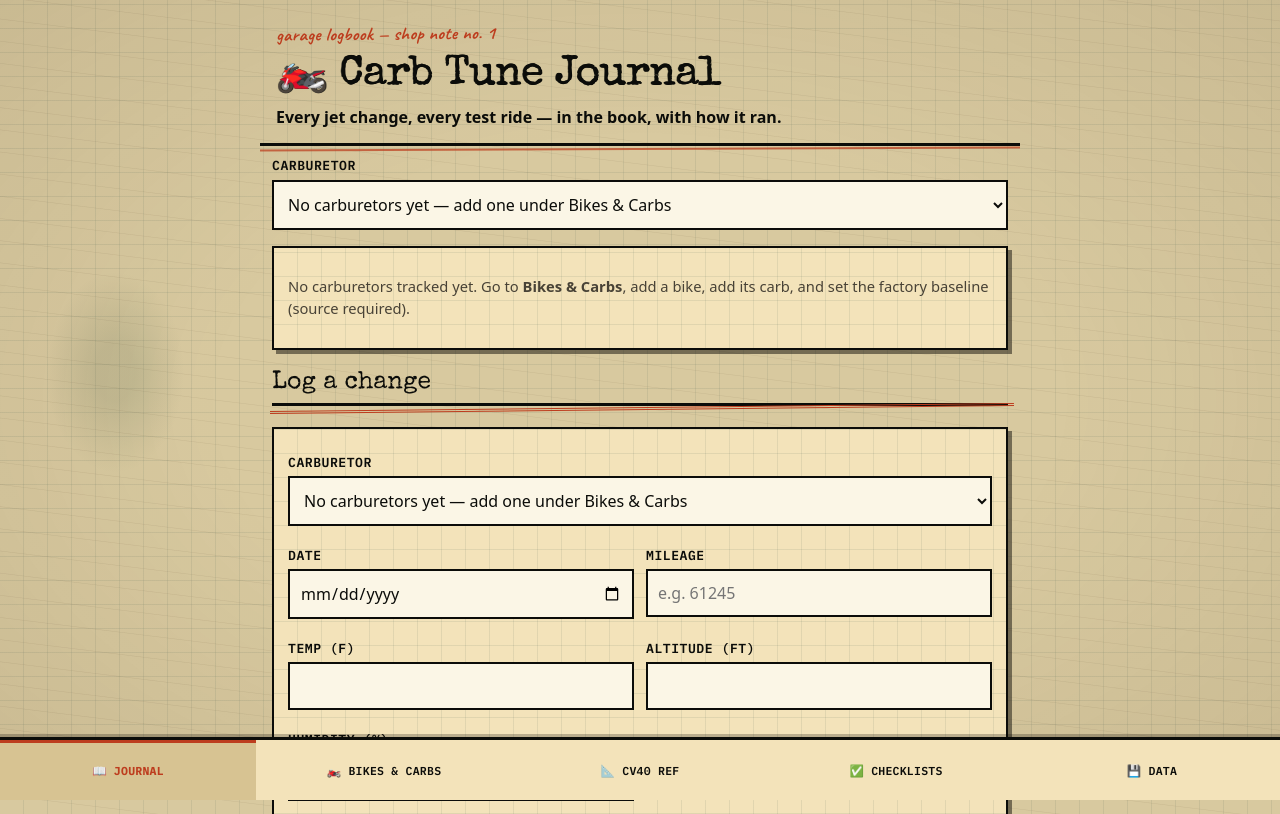
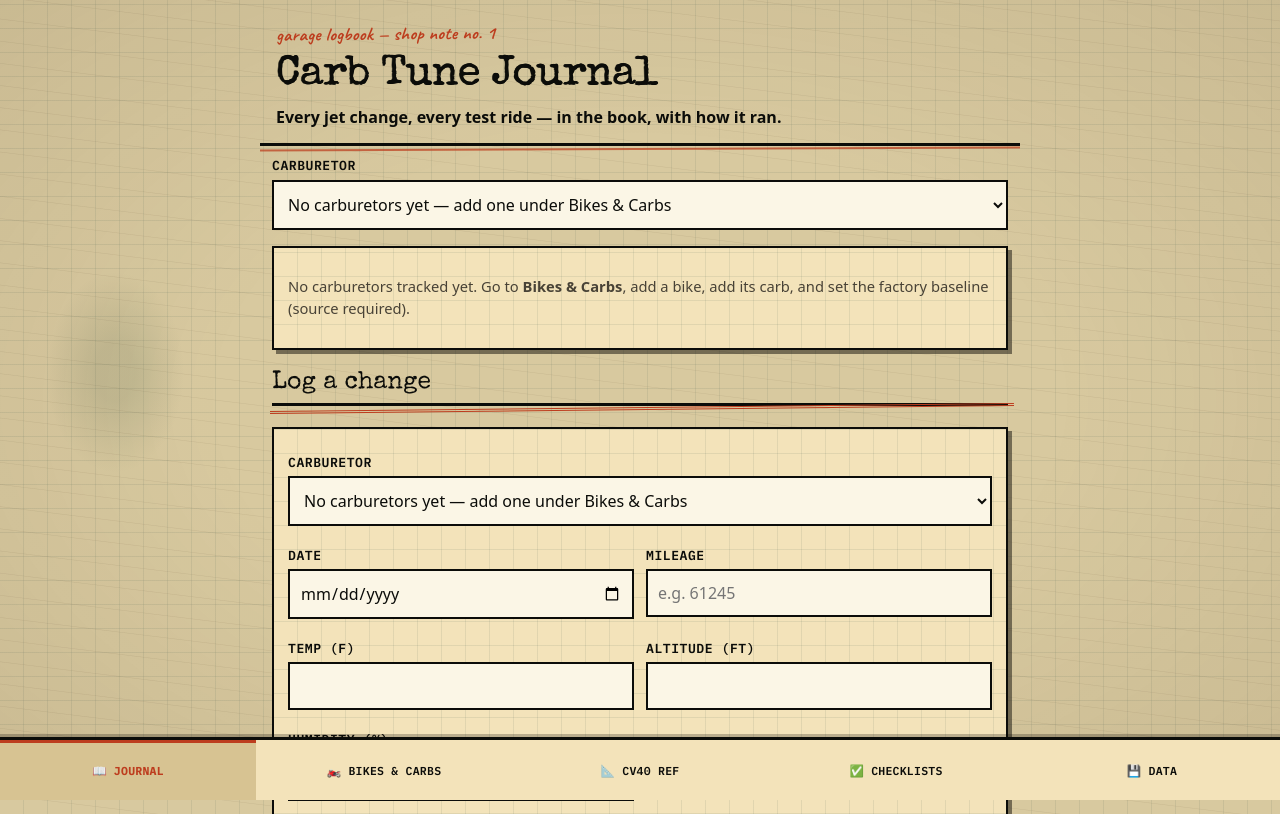
Before and after one commit to JoshuaPopps/carb-tune-journal-pwa, a plain HTML site: page index.html in a window 1280 px wide. Shown: the top 814 px of the page. Drawn offline with nearby package versions, Linux system fonts and the light colour scheme; a web font is replaced by a local one.

Commit message:
Remove motorcycle emoji from journal title

```diff
--- a/index.html
+++ b/index.html
@@ -16,7 +16,7 @@
 <body>
 <header class="top">
   <p class="eyebrow">garage logbook — shop note no. 1</p>
-  <h1>🏍️ Carb Tune Journal</h1>
+  <h1>Carb Tune Journal</h1>
   <p class="tagline">Every jet change, every test ride — in the book, with how it ran.</p>
 </header>
 
```
